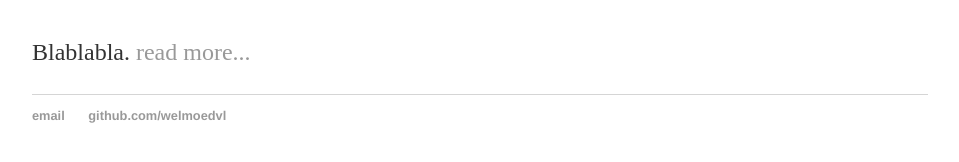
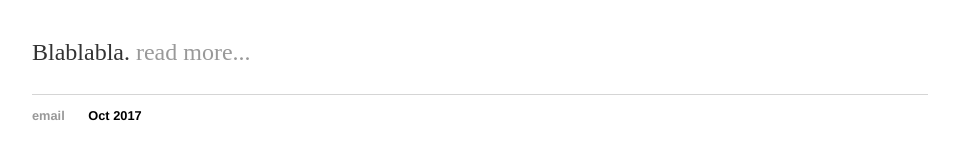
Before and after one commit to welmoedvl/welmoedvl.github.io, a Jekyll site: the page built from index.html, in a window 1280 px wide. Shown: the part 161-323 px from the top of the page, without its empty margins (160-1119 px from the left). Built offline with Jekyll 4.4.1, drawn with Linux system fonts in a browser that asks for light colours; part of the change alters nothing that is shown.

Commit message:
Update default.html

```diff
--- a/_layouts/default.html
+++ b/_layouts/default.html
@@ -9,8 +9,8 @@
 			<nav>
 	    		<ul>
 	        		<li><a href="/">Home</a></li>
-		        	<li><a href="/about">About</a></li>
-	        		<li><a href="/cv">CV</a></li>
+		        	<li><a href="/About">About</a></li>
+	        		<li><a href="/CV">CV</a></li>
 	    		</ul>
 			</nav>
 			<div class="container">
@@ -21,7 +21,7 @@
 			<footer>
 	    		<ul>
 	        		<li><a href="mailto:welmoed.vanloon@gmail.com">email</a></li>
-	        		<li><a href="https://github.com/welmoedvl">github.com/welmoedvl</a></li>
+	        		<li>Oct 2017</li>
 				</ul>
 			</footer>
 		</body>
```
